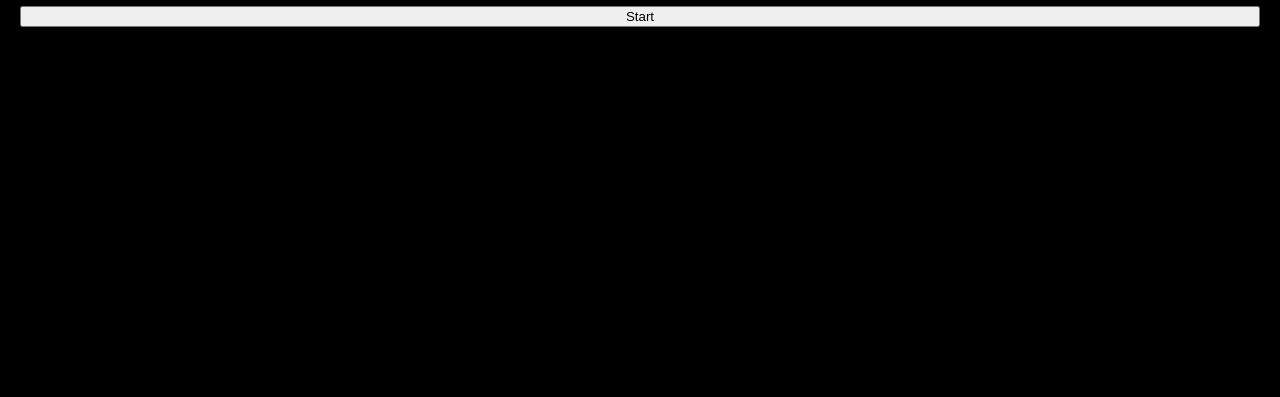
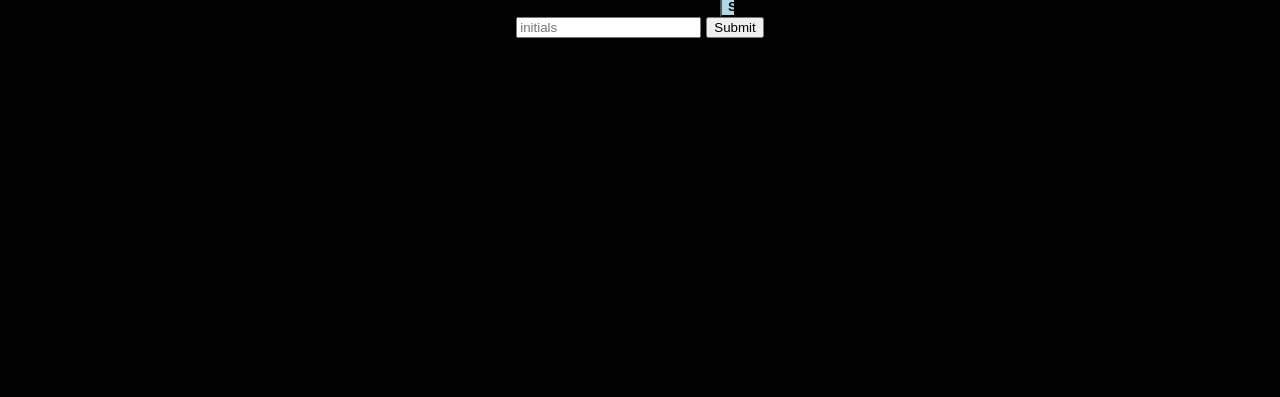
Before and after one commit to jeades92/wanna-playa-game, a plain HTML site: page index.html in a window 1280 px wide. Shown: the part 443-840 px from the top of the page. Drawn offline with Linux system fonts and the light colour scheme.

Commit message:
went back to last commit

```diff
--- a/assets/script.js
+++ b/assets/script.js
@@ -2,6 +2,7 @@ var timeLeft = 33; //total time available
 var timerId;
 var currentQuestionIndex = 0;
 var numCorrect = 0;
+
 
 
 //references to HTML
--- a/assets/styles.css
+++ b/assets/styles.css
@@ -8,4 +8,11 @@ body {
     text-align: center;
     align-content: center;
     margin: 20px;
+    font-family: 'Lucida Sans', 'Lucida Sans Regular', 'Lucida Grande', 'Lucida Sans Unicode', Geneva, Verdana, sans-serif;
 }
+
+#start-btn {
+    margin: 0px 700px;
+    background-color: lightblue;
+    font-weight: bolder;
+}
--- a/index.html
+++ b/index.html
@@ -13,8 +13,11 @@
     <div id="questions"></div>
     <div id="timer"></div>
     <div id="score"></div>
-
-
+    <form>
+        <input placeholder="initials" name="initials"/>
+        <button id="submit">Submit</button>
+        <div id="response"></div>
+    </form>
 
     <script src="./assets/script.js"></script>
 </body>
```
